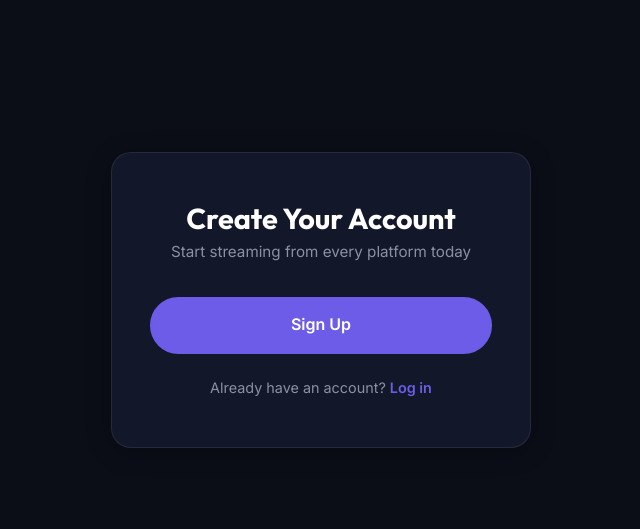
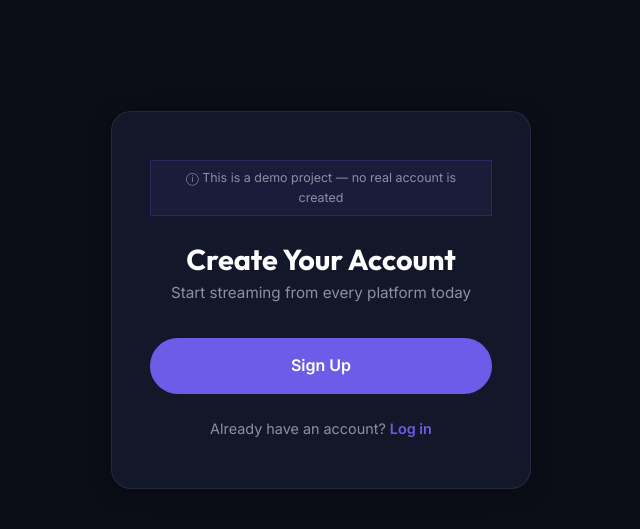
Before and after one commit to WLCOCO/TitleHub-Eitanim-Mockup, a Flask app: page /signup in a window 1280 px wide. Shown: the part 71-600 px from the top of the page, without its empty margins (319-959 px from the left). Run offline with Flask 3, Linux system fonts and the light colour scheme.

Commit message:
gh-protection-fix-attempt-1
Co-authored-by: Copilot <copilot@github.com>

```diff
--- a/static/css/main.css
+++ b/static/css/main.css
@@ -844,6 +844,17 @@ h4 {
     box-shadow: var(--shadow-card);
 }
 
+.demo-notice {
+    text-align: center;
+    font-size: 0.78rem;
+    color: var(--text-muted);
+    background: rgba(108, 92, 231, 0.08);
+    border: 1px solid rgba(108, 92, 231, 0.2);
+    border-radius: var(--radius);
+    padding: 0.45rem 0.8rem;
+    margin-bottom: 1.6rem;
+}
+
 .auth-title {
     font-size: 1.8rem;
     text-align: center;
--- a/templates/base.html
+++ b/templates/base.html
@@ -4,6 +4,8 @@
 <head>
     <meta charset="UTF-8">
     <meta name="viewport" content="width=device-width, initial-scale=1.0">
+    <!-- This is a non-commercial student demo project. Not a real service. -->
+    <meta name="robots" content="noindex, nofollow">
     <title>TitleHub — All Your Streaming, One Place</title>
 
     <!-- Google Fonts — Inter for clean UI text, Outfit for headings -->
--- a/templates/login.html
+++ b/templates/login.html
@@ -10,6 +10,7 @@
 
 <section class="auth-section">
     <div class="auth-card">
+        <p class="demo-notice">&#9432; This is a demo project — no real account is created</p>
         <h1 class="auth-title">Welcome Back</h1>
         <p class="auth-subtitle">Log in to continue watching</p>
 
--- a/templates/signup.html
+++ b/templates/signup.html
@@ -9,6 +9,7 @@
 
 <section class="auth-section">
     <div class="auth-card">
+        <p class="demo-notice">&#9432; This is a demo project — no real account is created</p>
         <h1 class="auth-title">Create Your Account</h1>
         <p class="auth-subtitle">Start streaming from every platform today</p>
 
```
